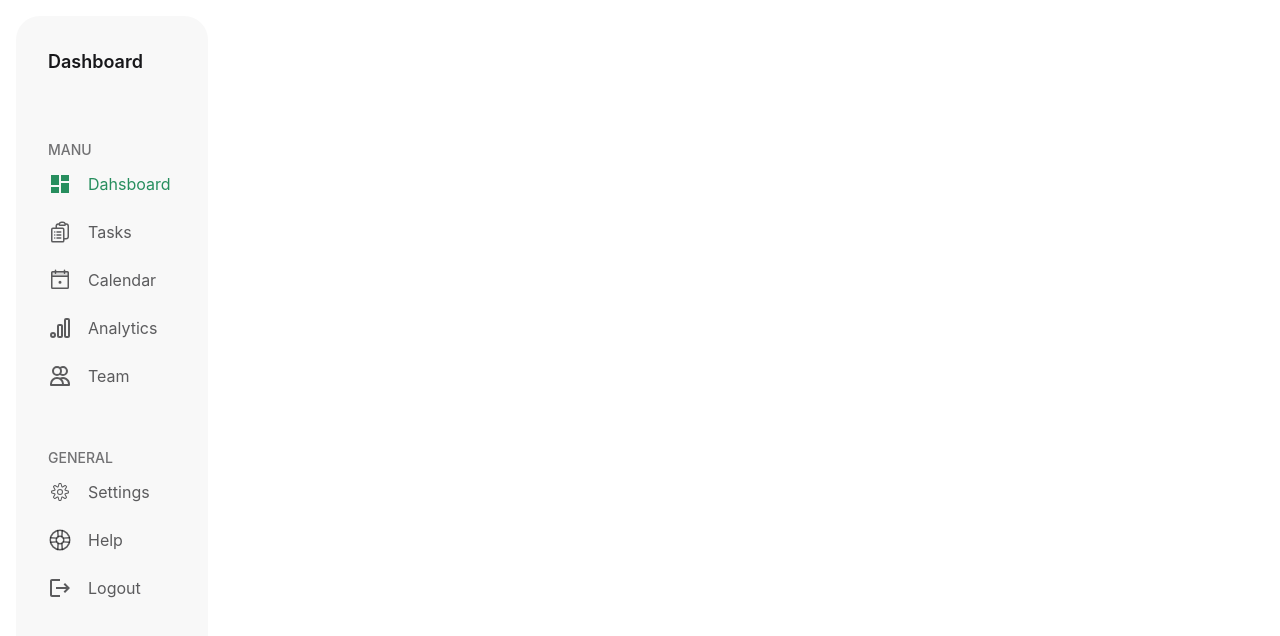
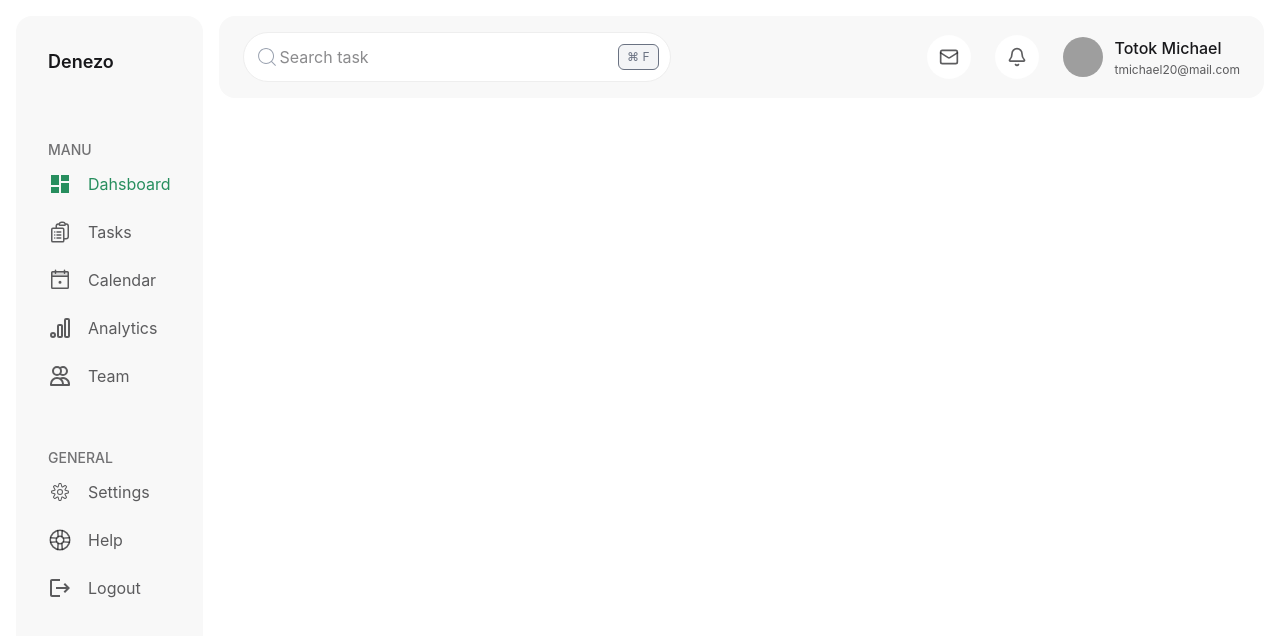
Before and after one commit to jinnahakondo/dashboard-app, a React (Vite) app: page /dashboard in a window 1280 px wide. Shown: the top 636 px of the page. Built offline with nearby package versions, Linux system fonts and the light colour scheme; sample sign-in values are in the browser's storage; grey boxes are pictures that could not be loaded.

Commit message:
header added in dashboard

```diff
--- a/package.json
+++ b/package.json
@@ -13,6 +13,7 @@
     "@tailwindcss/vite": "^4.2.1",
     "axios": "^1.13.5",
     "daisyui": "^5.5.19",
+    "lucide-react": "^0.575.0",
     "react": "^19.2.0",
     "react-dom": "^19.2.0",
     "react-icons": "^5.5.0",
--- /dev/null
+++ b/src/components/dashboard/DashboardHeader.jsx
@@ -0,0 +1,53 @@
+import { Mail, Bell } from "lucide-react";
+import { CiSearch } from "react-icons/ci";
+
+export default function DashBoardHeader() {
+  return (
+    <div className="w-full bg-base-200 px-6 py-4 flex items-center justify-between rounded-2xl">
+      {/* Left Side - Search */}
+      <div className="relative w-full max-w-107 ">
+        <input
+          type="text"
+          placeholder="Search task"
+          className="w-full border border-base-300 bg-base-100 pl-9 p-3 rounded-full outline-0"
+        />
+
+        {/* Search Icon */}
+        <span className="absolute left-3 top-1/2 -translate-y-1/2 text-gray-400">
+          <CiSearch size={24} />
+        </span>
+
+        {/* Shortcut Badge */}
+        <span className="absolute right-3 top-1/2 -translate-y-1/2 text-xs bg-gray-100 px-2 py-1 rounded-md text-gray-500 border">
+          ⌘ F
+        </span>
+      </div>
+
+      {/* Right Side */}
+      <div className="flex items-center gap-6">
+        {/* Mail Icon */}
+        <button className="relative rounded-full bg-base-100 p-3 transition ">
+          <Mail className="w-5 h-5 text-base-content/70" />
+        </button>
+
+        {/* Notification Icon */}
+        <button className="relative rounded-full bg-base-100 p-3  transition">
+          <Bell className="w-5 h-5 text-base-content/70" />
+        </button>
+
+        {/* Profile */}
+        <div className="flex items-center gap-3">
+          <img
+            src="https://i.pravatar.cc/40"
+            alt="profile"
+            className="w-10 h-10 rounded-full"
+          />
+          <div>
+            <p className="font-medium mb-0.5">Totok Michael</p>
+            <p className="text-base-content/70 text-xs">tmichael20@mail.com</p>
+          </div>
+        </div>
+      </div>
+    </div>
+  );
+}
--- a/src/components/dashboard/Sidebar.jsx
+++ b/src/components/dashboard/Sidebar.jsx
@@ -8,6 +8,7 @@ import { MdLogout } from "react-icons/md";
 import { IoHelpBuoyOutline } from "react-icons/io5";
 
 import { NavLink } from "react-router";
+
 export default function Sidebar() {
   const navLinks = [
     { label: "Dahsboard", icon: MdDashboard, to: "/dashboard" },
@@ -23,9 +24,9 @@ export default function Sidebar() {
     { label: "Logout", icon: MdLogout, to: "/" },
   ];
   return (
-    <div className="bg-base-200 min-h-[calc(100vh-40px)] max-w-48 rounded-3xl p-8">
+    <div className="bg-base-200 min-h-[calc(100vh-40px)] max-w-48 rounded-2xl p-8">
       {/* logo  */}
-      <h2 className="text-lg font-semibold  mb-16">Dashboard</h2>
+      <h2 className="text-lg font-semibold  mb-16">Denezo</h2>
       {/* manu links */}
       <h4 className="uppercase text-sm text-base-content/60 font-medium mt-12 ">
         Manu
--- a/src/pages/Dashboard.jsx
+++ b/src/pages/Dashboard.jsx
@@ -1,12 +1,16 @@
 import React from "react";
 import Sidebar from "../components/dashboard/Sidebar";
+import DashBoardHeader from "../components/dashboard/DashboardHeader";
 
 export default function Dashboard() {
   return (
-    <div className="bg-base-100 p-4 ">
+    <div className="bg-base-100 p-4 flex gap-4 ">
       <aside>
         <Sidebar />
       </aside>
+      <div className="w-full">
+        <DashBoardHeader />
+      </div>
     </div>
   );
 }
```
Also changed, not shown: 1 other file (tests, documents, lock files or other folders).
